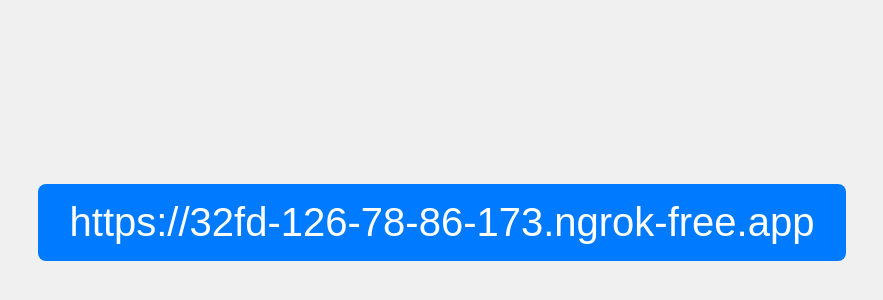
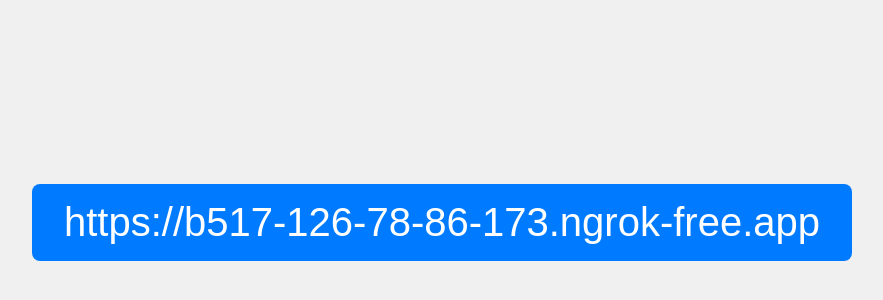
Before and after one commit to nippleonnippon/etc, a plain HTML site: page ngrok-QBqZC36S/index.html in a window 1280 px wide. Shown: the part 178-478 px from the top of the page, without its empty margins (198-1081 px from the left). Drawn offline with Linux system fonts and the light colour scheme.

Commit message:
Update ngrok URL

```diff
--- a/ngrok-QBqZC36S/index.html
+++ b/ngrok-QBqZC36S/index.html
@@ -28,6 +28,6 @@
 </style>
 </head>
 <body>
-  <a href="https://32fd-126-78-86-173.ngrok-free.app">https://32fd-126-78-86-173.ngrok-free.app</a>
+  <a href="https://b517-126-78-86-173.ngrok-free.app">https://b517-126-78-86-173.ngrok-free.app</a>
 </body>
 </html>
```
